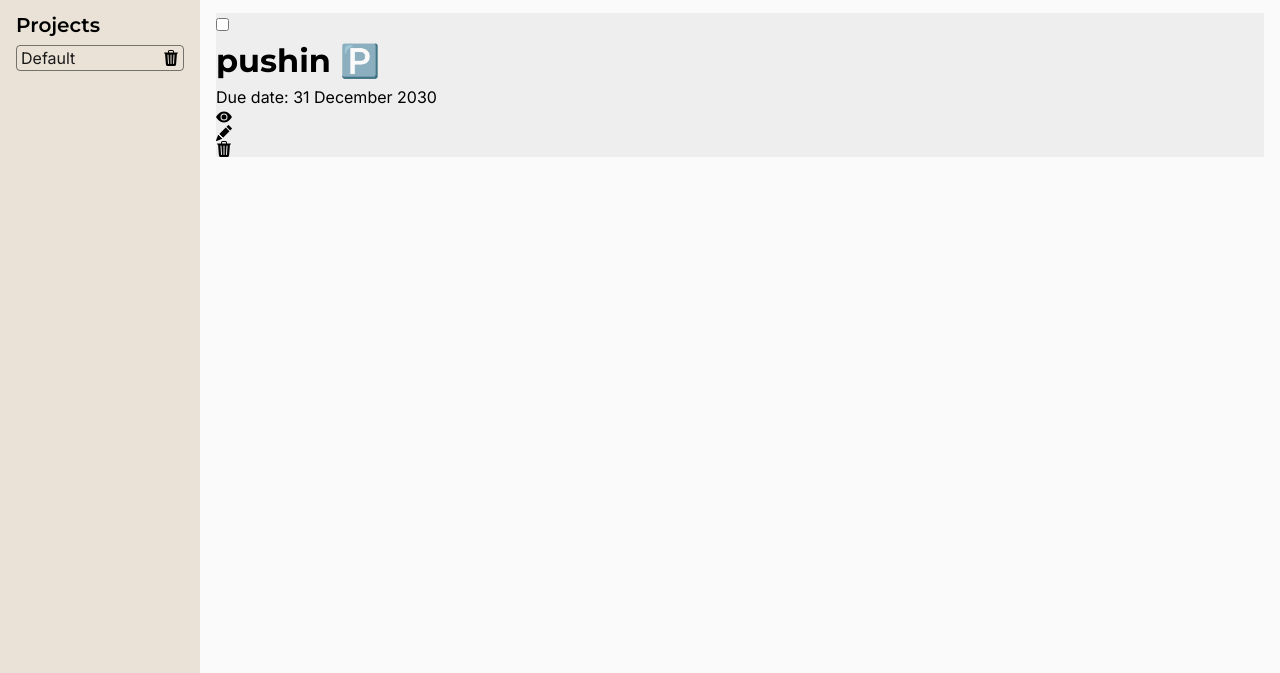
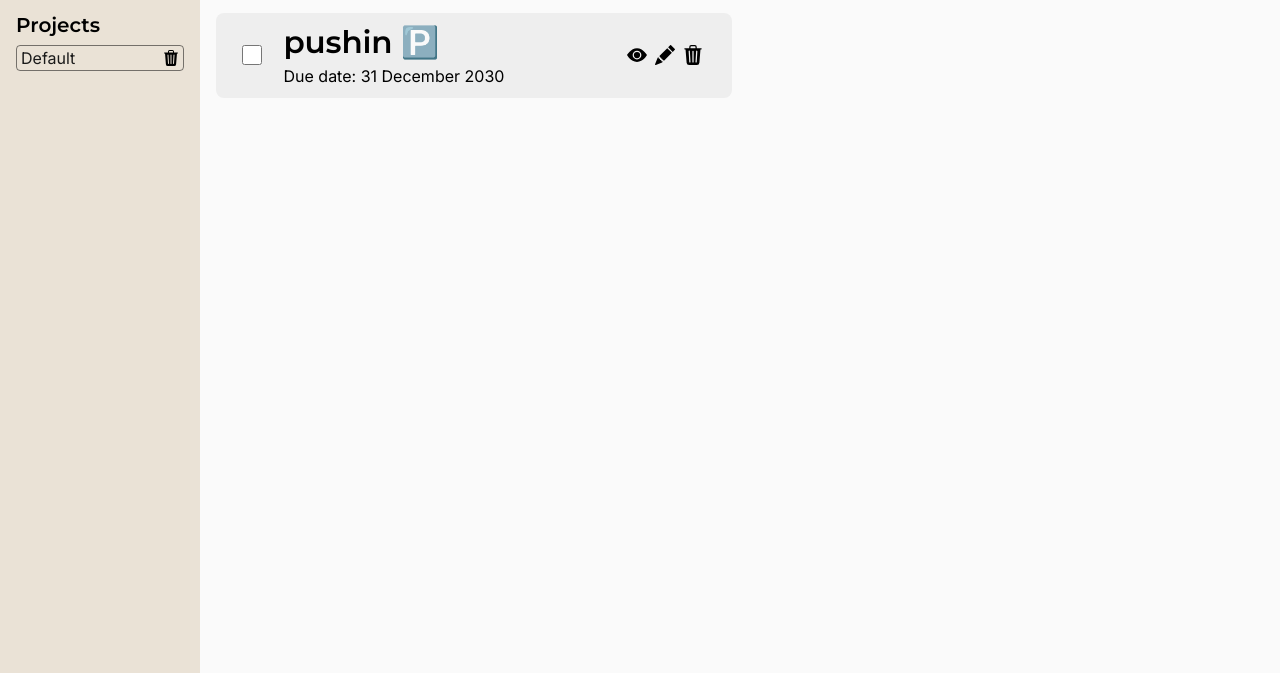
Before and after one commit to aderitomarrime/todo-list, a website built with webpack: page src/template.html in a window 1280 px wide. Shown: the part 127-800 px from the top of the page. Built offline with nearby package versions, Linux system fonts and the light colour scheme.

Commit message:
Add styles to task container

```diff
--- a/src/style.css
+++ b/src/style.css
@@ -344,11 +344,71 @@ h1, h2, h3, h4, h5, h6 {
 }
 
 .main .all-tasks {
+  display: grid;
+  grid-template-columns: repeat(auto-fill, minmax(340px, 1fr));
+  gap: calc(var(--spacing)*4);
+}
+
+.main .all-tasks > div {
+  background-color: var(--gray-misty);
+  display: flex;
+  align-items: center;
+  border-radius: var(--br-lg);
+  padding: calc(var(--spacing)*2.5) calc(var(--spacing)*1);
+}
+
+.main .all-tasks > div .check-container {
+  flex: 1;
+  display: flex;
+  justify-content: center;
+  align-items: center;
+}
+
+.main .all-tasks > div .check-container input {
+  width: calc(var(--spacing)*5);
+  height: calc(var(--spacing)*5);
+  accent-color: var(--sage);
+  cursor: pointer;
+}
+
+.main .all-tasks > div .title-container {
+  flex: 5;
   display: flex;
   flex-direction: column;
-  gap: calc(var(--spacing)*2);
+  gap: calc(var(--spacing)*0.5);
 }
 
-.main .all-tasks div {
-  background-color: var(--gray-misty);
+.main .all-tasks > div .title-container h1 {
+  font-size: var(--fs-2xl);
+  line-height: var(--lh-2xl);
+  letter-spacing: var(--ls-2xl);
+  font-weight: var(--fw-semi-bold);
 }
+
+.main .all-tasks > div .title-container p {
+  font-size: var(--fs-md);
+  line-height: var(--lh-md);
+  letter-spacing: var(--ls-md);
+  font-weight: var(--fw-regular);
+}
+
+.main .all-tasks > div .icons-container {
+  flex: 2;
+  display: flex;
+  gap: calc(var(--spacing)*2);
+  justify-content: center;
+}
+
+.main .all-tasks > div .icons-container img {
+  width: calc(var(--spacing)*5);
+  height: calc(var(--spacing)*5);
+  cursor: pointer;
+}
+
+.main .all-tasks > div .icons-container img:last-of-type:hover {
+  filter: brightness(0) saturate(100%) invert(18%) sepia(98%) saturate(4281%) hue-rotate(331deg) brightness(93%) contrast(118%);
+}
+
+.main .all-tasks > div .icons-container img:hover {
+  filter: brightness(0) saturate(100%) invert(20%) sepia(85%) saturate(3892%) hue-rotate(213deg) brightness(89%) contrast(100%);
+}
```
